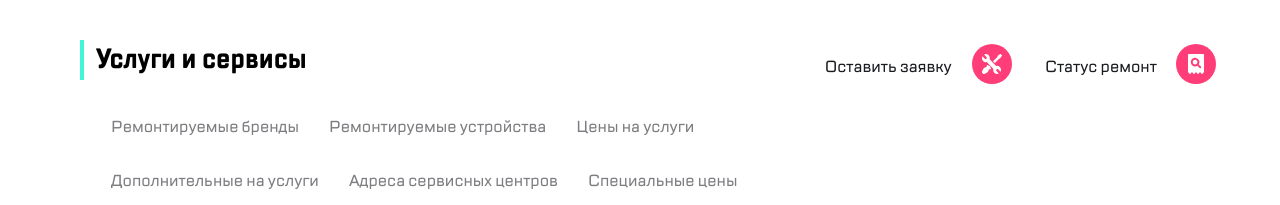
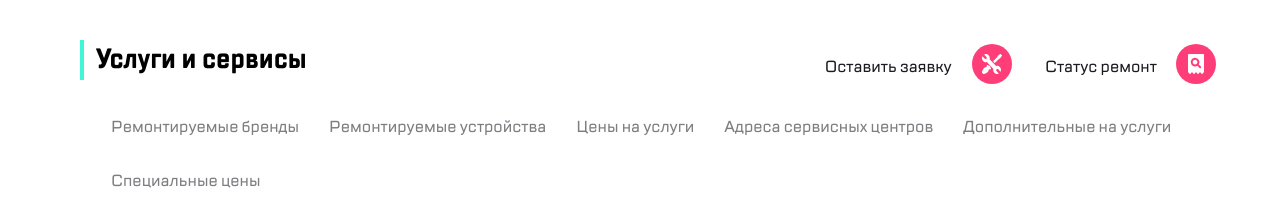
Before and after one commit to Valyhdh/CPS-project, a plain HTML site: page index.html in a window 1280 px wide. Shown: the top 205 px of the page. Drawn offline with Linux system fonts and the light colour scheme.

Commit message:
FixedCode_1.2

```diff
--- a/index.html
+++ b/index.html
@@ -61,10 +61,10 @@
                 <a href="#" class="scrollbar__menu-link e1">Цены на услуги</a>
             </p>
             <p class="scrollbar__menu-item">
-                <a href="#" class="scrollbar__menu-link e2">Дополнительные на услуги</a>
+                <a href="#" class="scrollbar__menu-link e2">Адреса сервисных центров</a>
             </p>
             <p class="scrollbar__menu-item">
-                <a href="#" class="scrollbar__menu-link">Адреса сервисных центров</a>
+                <a href="#" class="scrollbar__menu-link">Дополнительные на услуги</a>
             </p>
             <p class="scrollbar__menu-item">
                 <a href="#" class="scrollbar__menu-link">Специальные цены</a>
--- a/stylesheets/style.css
+++ b/stylesheets/style.css
@@ -77,7 +77,7 @@ body {
 
 .header {
     height: 88px;
-    margin-bottom: 24px;
+    padding-bottom: 24px;
 }
 
 .header-page {
@@ -418,8 +418,6 @@ body {
     .scrollbar {
         overflow: visible;
         flex-wrap: wrap;
-        margin-bottom: 20px;
-        width: 70%;
     }
 
     .scrollbar__menu-link {
```
